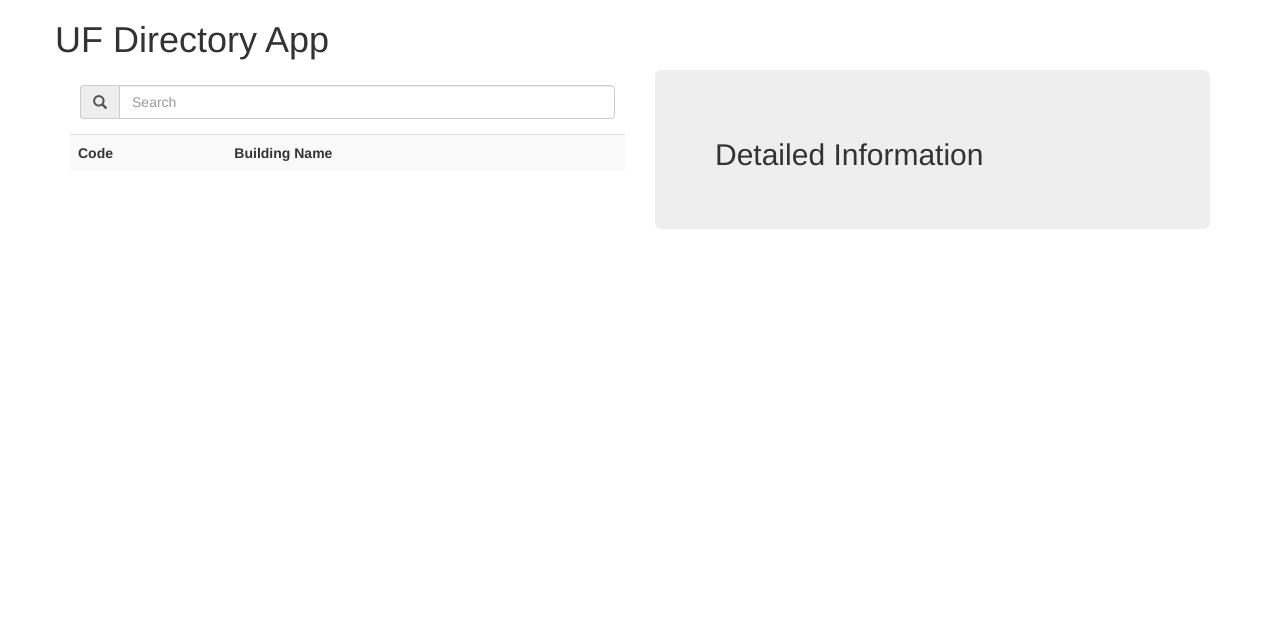
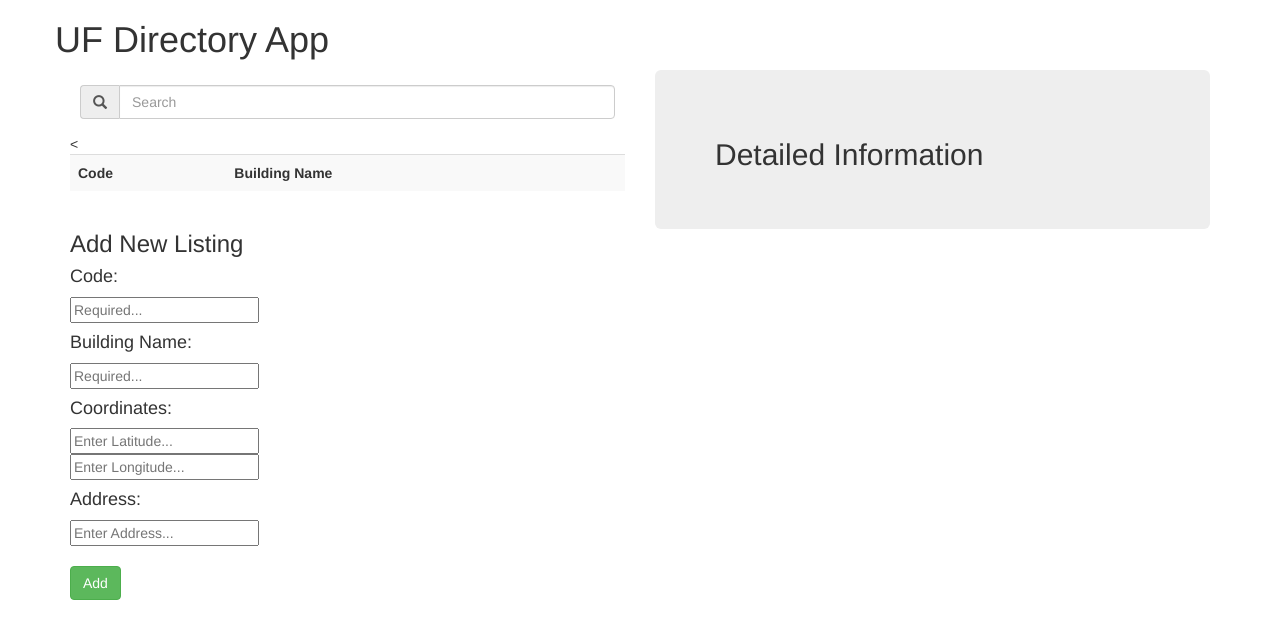
Before and after one commit to UFWebApps/UF-Directory-App-Assignment, a plain HTML site: page index.html in a window 1280 px wide. Drawn offline with nearby package versions, Linux system fonts and the light colour scheme.

Commit message:
Update index.html

```diff
--- a/index.html
+++ b/index.html
@@ -12,11 +12,6 @@
       <div class="row" ng-controller="ListingsController">
         <div class="col-md-6">
           <div class="input-group" id="searchBar">
-            <!--
-
-                Implement a way to filter through listings using the search bar
-
-              -->
             <span class="input-group-addon" id="sizing-addon1"><span class="glyphicon glyphicon-search"></span></span>
             <input type="text" class="form-control" placeholder="Search">
           </div>
@@ -27,20 +22,32 @@
                 <th>Building Name</th>
                 <th></th>
               </tr>
-              <!--
-
-                  Fill in the rest of the table:
-                      * populate the rows with the code and name of each listing
-                      * include a way to remove individual listings
-
-                -->
+              <<tr ng-repeat="listing in listings | filter:a ng-click="showDetails(listing)">
+                <td>{{listing.code}}</td>
+                <td>{{listing.name}}</td>
+                <td><button class="btn btn-danger" ng-click="deleteListing(listing)">Delete</button></td>
+                <td><button class="btn btn-info" ng-click="showDetails(listing)">Details</button>&nbsp;&nbsp;
+              </tr>
             </table>
           </div>
-          <!--
-
-              Write an HTML form that adds new listings to the directory
-
-            -->
+          <h3>Add New Listing</h3>
+            <form novalidate>
+              <h4>Code:</h4>
+              <input type="text" ng-model="listing.code" placeholder="Required..." required>
+              <br>
+              <h4>Building Name:</h4>
+              <input type="text" ng-model="listing.name" placeholder="Required..." required>
+              <br>
+              <h4>Coordinates:</h4>
+              <input type="text" ng-model="listing.coordinates.latitude" placeholder="Enter Latitude...">
+              <br>
+              <input type="text" ng-model="listing.coordinates.longitude" placeholder="Enter Longitude...">
+              <br>
+              <h4>Address:</h4>
+              <input type="text" ng-model="listing.address" placeholder="Enter Address...">
+              <br><br>
+              <button class="btn btn-success" ng-click="addListing()">Add</button>&nbsp;&nbsp;
+            </form>
         </div>
         <div class="col-md-6">
           <div class="jumbotron">
```
